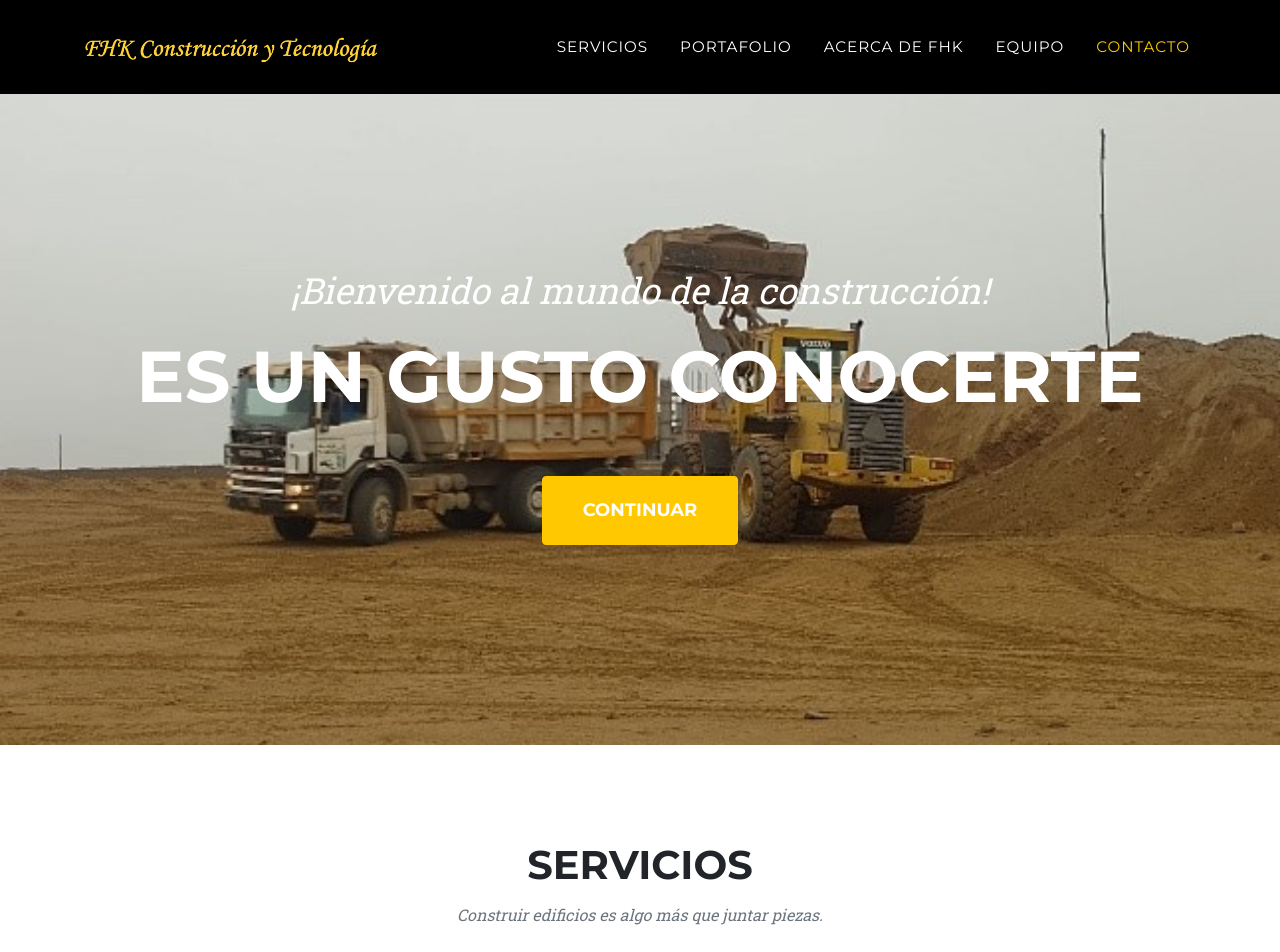
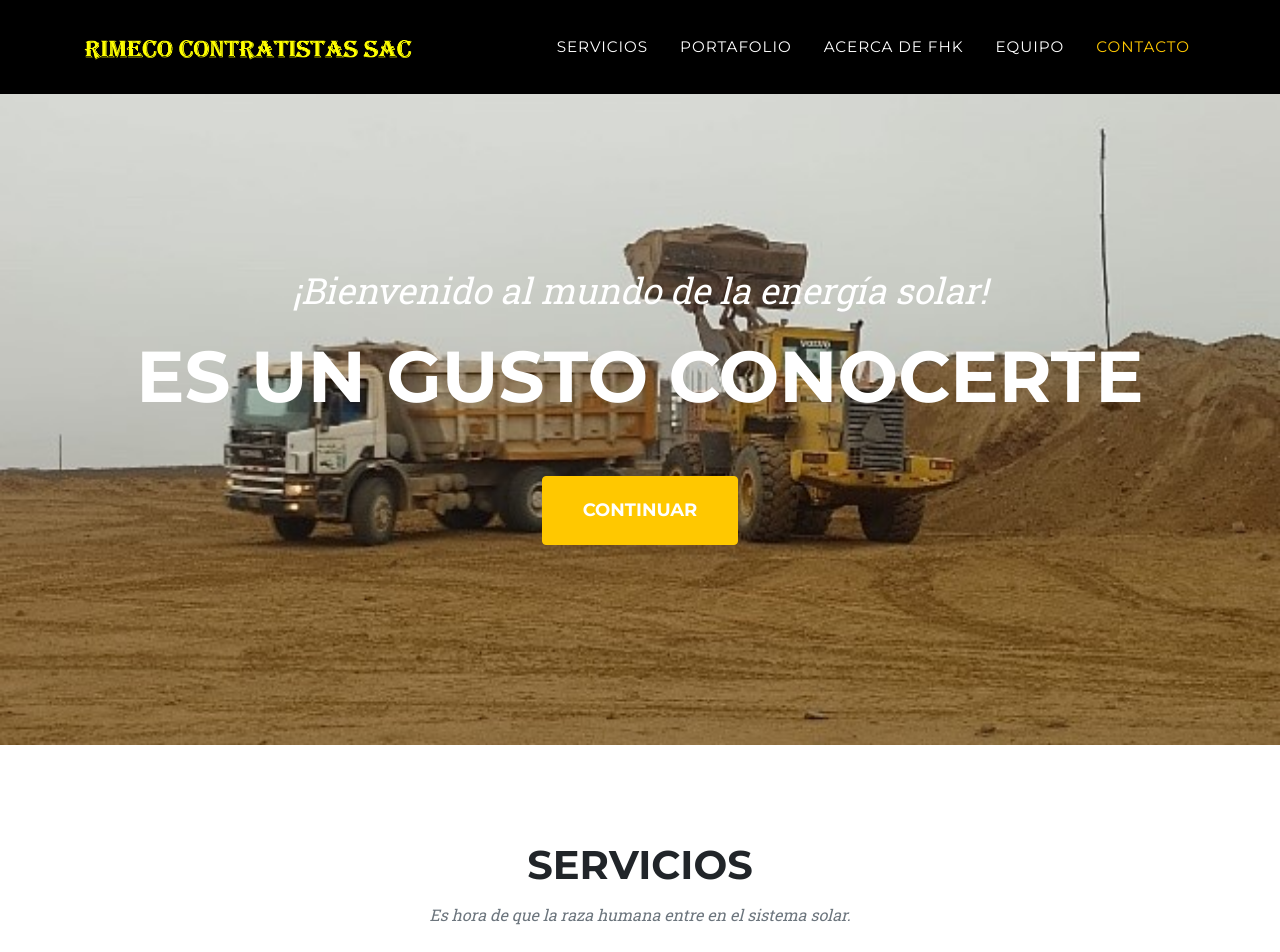
Before and after one commit to FabioMenacho/RIMECO, a plain HTML site: page index.html in a window 1280 px wide. Shown: the top 952 px of the page. Drawn offline with nearby package versions, Linux system fonts and the light colour scheme.

Commit message:
Avance 1

```diff
--- a/index.html
+++ b/index.html
@@ -20,7 +20,7 @@
         <!-- Navigation-->
         <nav class="navbar navbar-expand-lg navbar-dark fixed-top bg-black" id="mainNav">
             <div class="container">
-                <a class="navbar-brand" href="#page-top"><img src="assets/img/FHK.png" alt="..."/></a>
+                <a class="navbar-brand" href="#page-top"><img src="assets/img/RIMECO.png" alt="..."/></a>
                 <button class="navbar-toggler" type="button" data-bs-toggle="collapse" data-bs-target="#navbarResponsive" aria-controls="navbarResponsive" aria-expanded="false" aria-label="Toggle navigation">
                     Menú
                     <i class="fas fa-bars ms-1"></i>
@@ -39,7 +39,7 @@
         <!-- Masthead-->
         <header class="masthead">
             <div class="container">
-                <div class="masthead-subheading">¡Bienvenido al mundo de la construcción!</div>
+                <div class="masthead-subheading">¡Bienvenido al mundo de la energía solar!</div>
                 <div class="masthead-heading text-uppercase">Es un gusto conocerte</div>
                 <a class="btn btn-primary btn-xl text-uppercase" href="#services">Continuar</a>
             </div>
@@ -49,7 +49,7 @@
             <div class="container">
                 <div class="text-center">
                     <h2 class="section-heading text-uppercase">Servicios</h2>
-                    <h3 class="section-subheading text-muted">Construir edificios es algo más que juntar piezas.</h3>
+                    <h3 class="section-subheading text-muted">Es hora de que la raza humana entre en el sistema solar.</h3>
                 </div>
                 <div class="row text-center">
                     <div class="col-md-4">
```
Also changed, not shown: assets/img/RIMECO.png (added).
